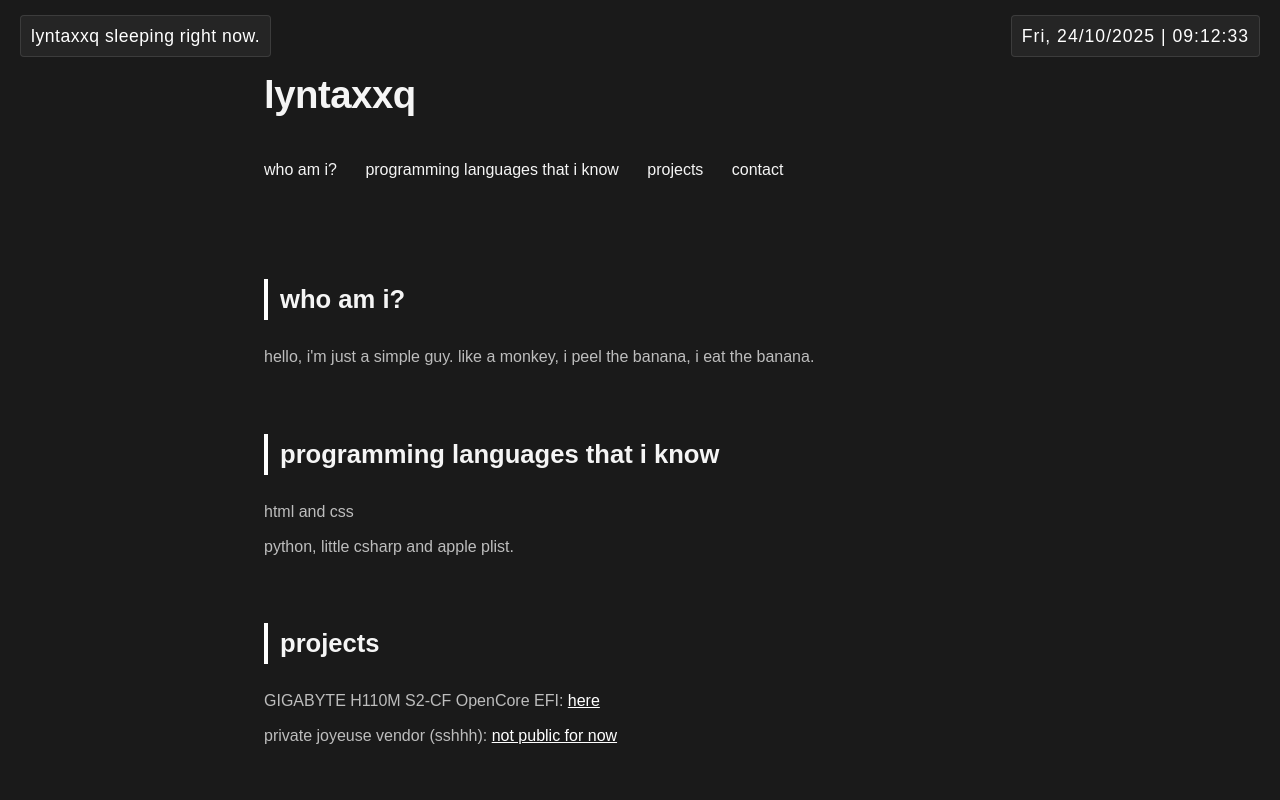
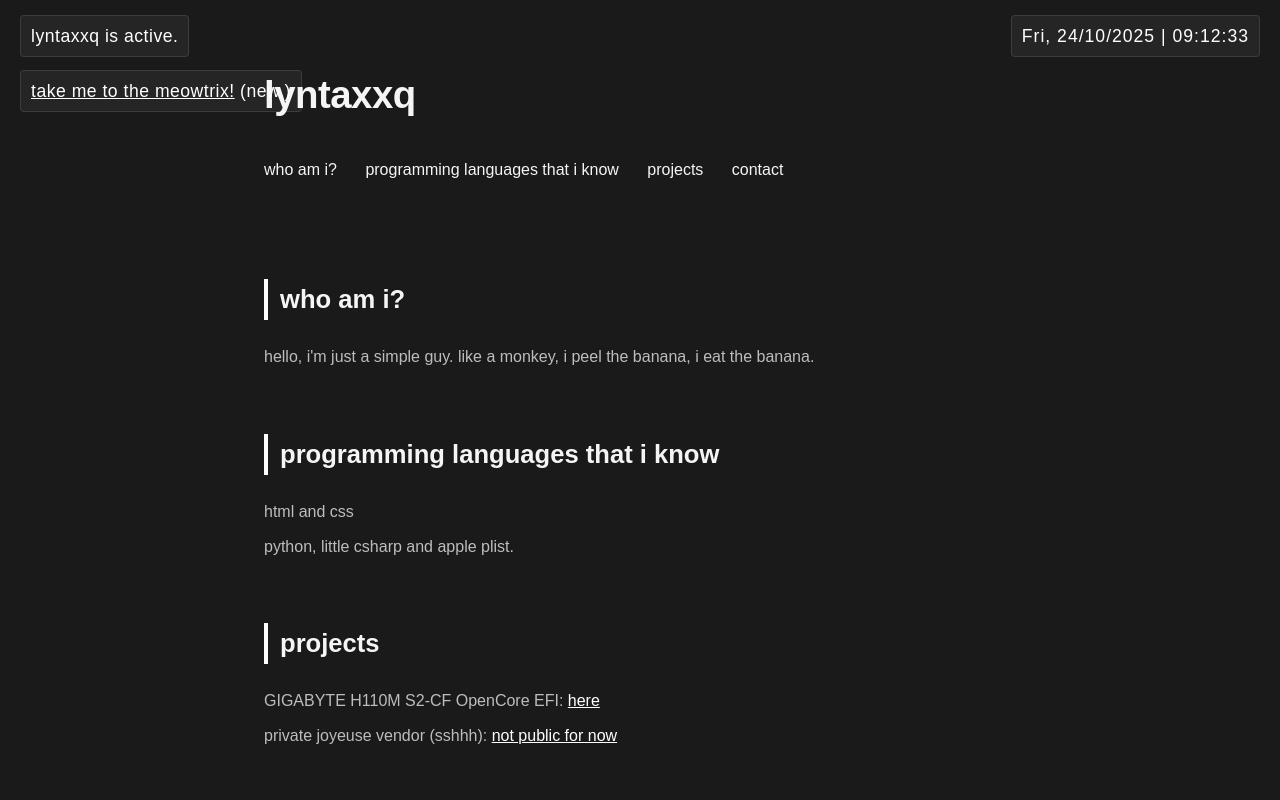
Before and after one commit to lyntaxxq/lyntaxxq.github.io, a plain HTML site: page index.html in a window 1280 px wide. Shown: the top 800 px of the page. Drawn offline with Linux system fonts and the light colour scheme; a web font is replaced by a local one.

Commit message:
kitten making something!!E!'!'!'!^^

```diff
--- a/index.html
+++ b/index.html
@@ -108,6 +108,22 @@
       z-index: 1000;
     }
 
+    #meowtrix {
+      position: fixed;
+      top: 70px;
+      left: 20px;
+      color: #fff;
+      font-family: "Google Sans", sans-serif;
+      font-size: 1.1rem;
+      background: rgba(255,255,255,0.05);
+      padding: 6px 10px;
+      border-radius: 4px;
+      border: 1px solid rgba(255,255,255,0.1);
+      letter-spacing: 0.5px;
+      user-select: none;
+      z-index: 1000;
+    }
+
     #easter-egg {
       position: fixed;
       top: 50%;
@@ -135,7 +151,8 @@
   </style>
 </head>
 <body>
-  <div id="status">lyntaxxq sleeping right now.</div>
+  <div id="status">lyntaxxq is active.</div>
+  <div id="meowtrix"><a href="https://lyntaxxq.github.io/uselesstuffs/meowtrix.html" target="_blank">take me to the meowtrix!</a> (new.)</div>
   <div id="clock"></div>
   <div id="easter-egg">wow, you found me. im an easter egg 🥚.</div>
 
```
